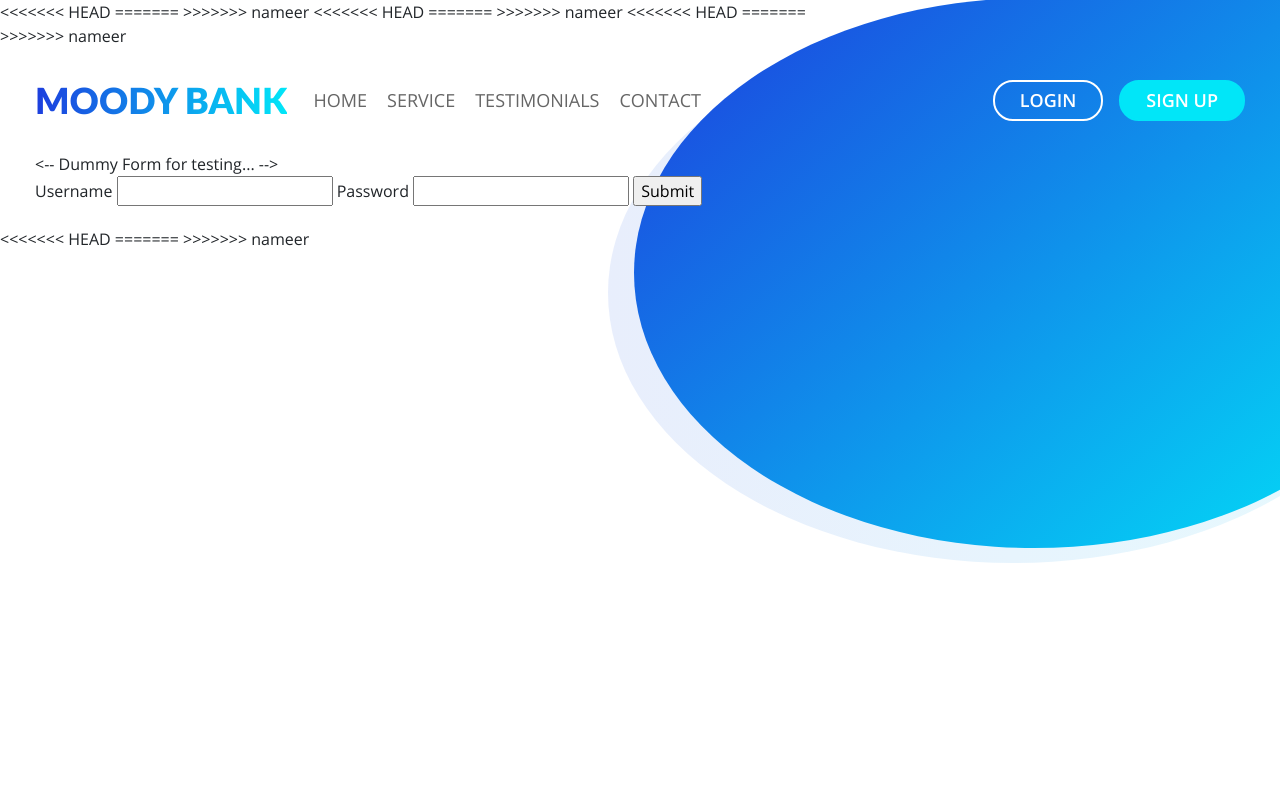
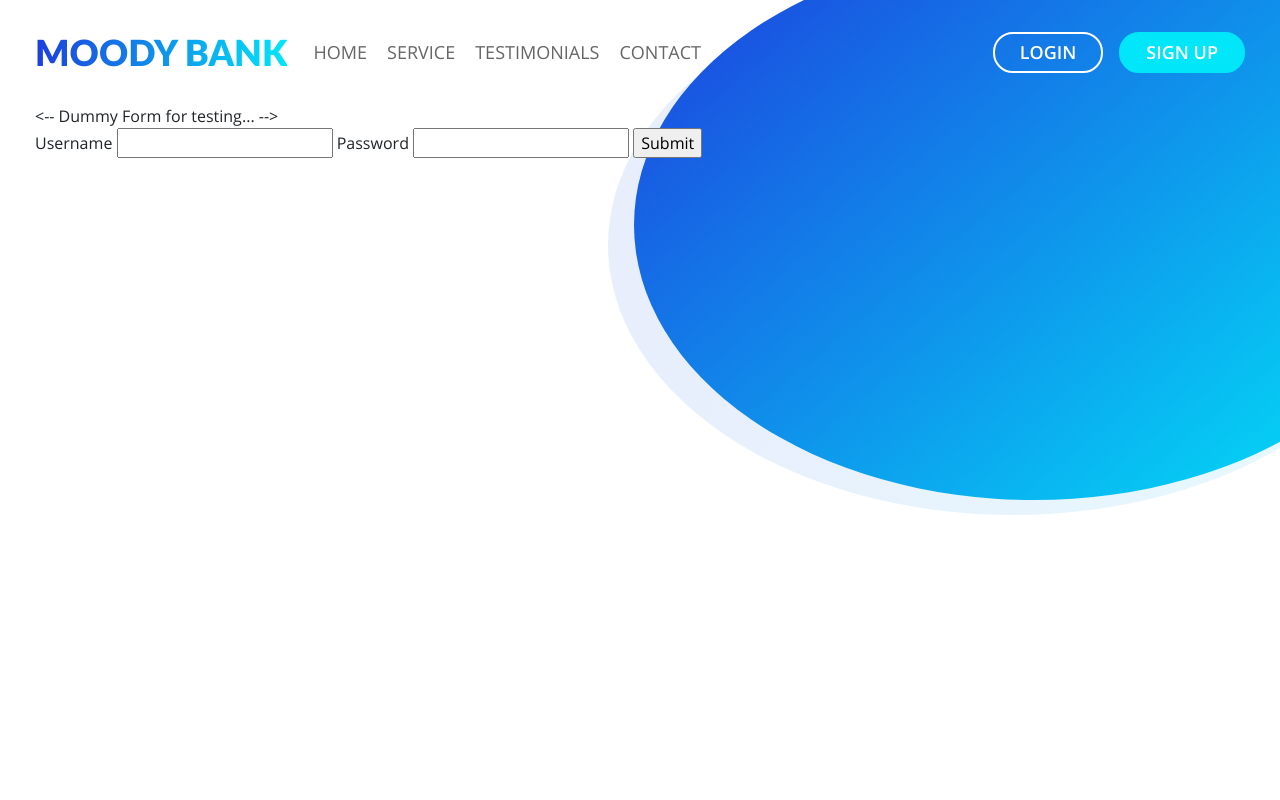
Before and after one commit to tejoyv/retailmanagement, a Flask app: page /login in a window 1280 px wide; the page is wider, and only the part inside the window is pictured. Run offline with Flask 2, Linux system fonts and the light colour scheme; some libraries are stand-ins or nearby versions.

Commit message:
layout from tejoy

```diff
--- a/application/templates/layout.html
+++ b/application/templates/layout.html
@@ -1,13 +1,7 @@
+<!DOCTYPE html>
 <html>
 <head>
 	<title>{% if title %} {{title}} {% endif %}</title>
-<<<<<<< HEAD
-=======
-	<!-- BootStrap CSS -->
-	<link rel="stylesheet" href="https://stackpath.bootstrapcdn.com/bootstrap/4.5.0/css/bootstrap.min.css" integrity="sha384-9aIt2nRpC12Uk9gS9baDl411NQApFmC26EwAOH8WgZl5MYYxFfc+NcPb1dKGj7Sk" crossorigin="anonymous">
-	<!-- Custom CSS-->
-	<link rel="stylesheet" type="text/css" href="{{ url_for('static', filename='main.css') }}">
->>>>>>> nameer
 	<!-- Required meta tags -->
     <meta charset="utf-8">
     <meta name="viewport" content="width=device-width, initial-scale=1, shrink-to-fit=no">
@@ -20,21 +14,11 @@
     <link rel="stylesheet" href="static/css/bootstrap.min.css">
     <!-- custom CSS -->
     <link rel="stylesheet" href="static/css/style.css">
-<<<<<<< HEAD
 
-=======
-
->>>>>>> nameer
 </head>
 <body>
 
 	<!-- Customise this Nav Bar -->
-<<<<<<< HEAD
-=======
-	<nav>
-
-	</nav>
->>>>>>> nameer
 	<nav class="navbar navbar-expand-lg navbar-light bg-light bg-transparent" id="gtco-main-nav">
         <div class="container"><a class="navbar-brand">MOODY BANK</a>
             <button class="navbar-toggler" data-target="#my-nav" onclick="myFunction(this)" data-toggle="collapse"><span
@@ -59,14 +43,5 @@
 
 		{% endblock content %}
 	</div>
-<<<<<<< HEAD
-=======
-
-	<!-- Bootstrap JS -->
-	<script src="https://code.jquery.com/jquery-3.5.1.slim.min.js" integrity="sha384-DfXdz2htPH0lsSSs5nCTpuj/zy4C+OGpamoFVy38MVBnE+IbbVYUew+OrCXaRkfj" crossorigin="anonymous"></script>
-	<script src="https://cdn.jsdelivr.net/npm/popper.js@1.16.0/dist/umd/popper.min.js" integrity="sha384-Q6E9RHvbIyZFJoft+2mJbHaEWldlvI9IOYy5n3zV9zzTtmI3UksdQRVvoxMfooAo" crossorigin="anonymous"></script>
-	<script src="https://stackpath.bootstrapcdn.com/bootstrap/4.5.0/js/bootstrap.min.js" integrity="sha384-OgVRvuATP1z7JjHLkuOU7Xw704+h835Lr+6QL9UvYjZE3Ipu6Tp75j7Bh/kR0JKI" crossorigin="anonymous"></script>
-	<script src="{{ url_for('static', filename='main.js') }}" type="text/javascript"></script>
->>>>>>> nameer
 </body>
 </html>
```
